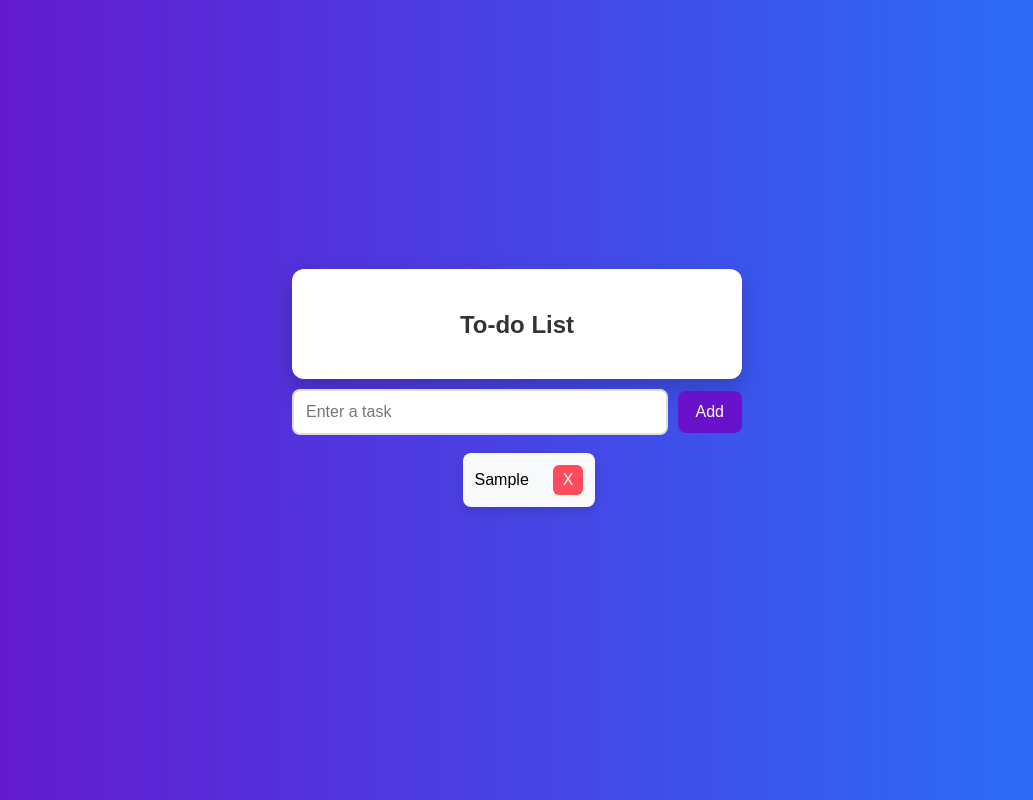
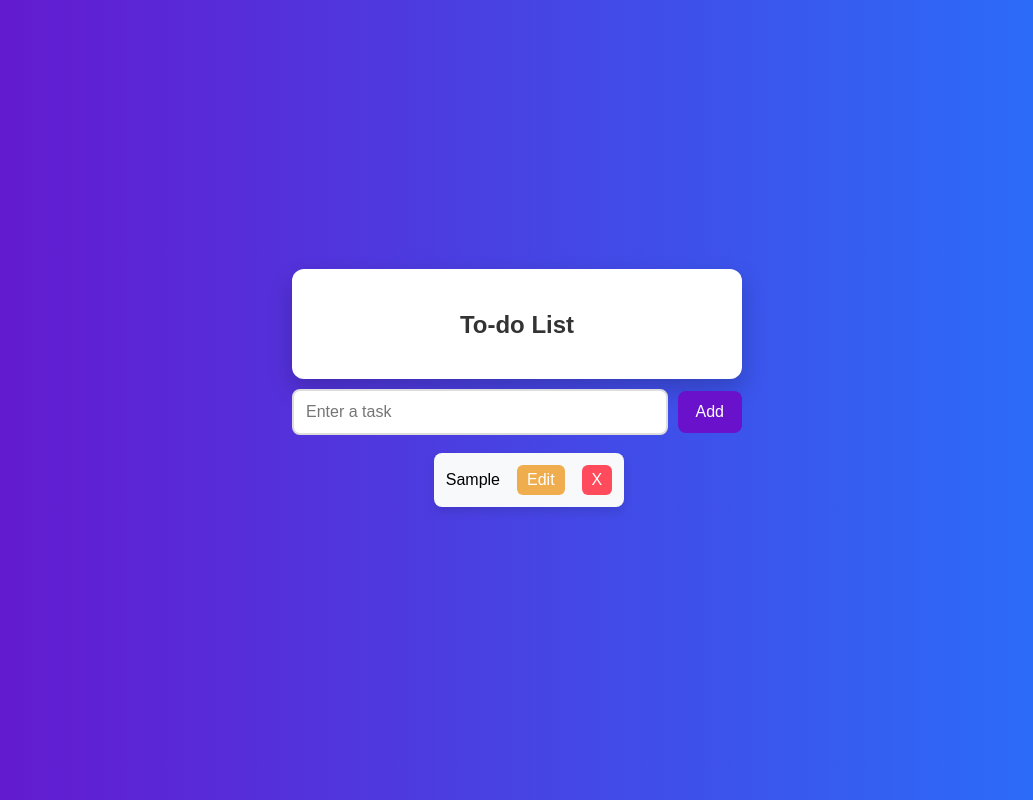
Before and after one commit to jeevia22/todoapp, a plain HTML site: page index.html in a window 1280 px wide. Both pictures are taken after typing "Sample" into the empty fields and a click on the button "Add". Shown: the whole page, without its empty margins (123-1156 px from the left). Drawn offline with Linux system fonts and the light colour scheme.

Commit message:
jeevia change

```diff
--- a/script.js
+++ b/script.js
@@ -9,13 +9,39 @@ function addTask() {
 
     let taskList = document.getElementById("taskList");
     let listItem = document.createElement("li");
-    listItem.innerHTML = `${taskText} <button class="delete-btn" onclick="removeTask(this)">X</button>`;
+
+    let taskSpan = document.createElement("span");
+    taskSpan.textContent = taskText;
+
+    let editButton = document.createElement("button");
+    editButton.textContent = "Edit";
+    editButton.classList.add("edit-btn");
+    editButton.onclick = function() {
+        editTask(taskSpan);
+    };
+
+    let deleteButton = document.createElement("button");
+    deleteButton.textContent = "X";
+    deleteButton.classList.add("delete-btn");
+    deleteButton.onclick = function() {
+        removeTask(listItem);
+    };
+
+    listItem.appendChild(taskSpan);
+    listItem.appendChild(editButton);
+    listItem.appendChild(deleteButton);
 
     taskList.appendChild(listItem);
     taskInput.value = "";
 }
 
-function removeTask(button) {
-    let listItem = button.parentElement;
+function removeTask(listItem) {
     listItem.remove();
 }
+
+function editTask(taskSpan) {
+    let newText = prompt("Edit your task:", taskSpan.textContent);
+    if (newText !== null && newText.trim() !== "") {
+        taskSpan.textContent = newText.trim();
+    }
+}
--- a/style.css
+++ b/style.css
@@ -1,4 +1,3 @@
-
 body {
     font-family: 'Poppins', sans-serif;
     background: linear-gradient(to right, #6a11cb, #2575fc);
@@ -25,13 +24,11 @@ body {
     width: 400px;
 }
 
-
 h1 {
     color: #333;
     font-size: 24px;
     margin-bottom: 15px;
 }
-
 
 .input-container {
     display: flex;
@@ -56,7 +53,6 @@ input:focus {
     outline: none;
 }
 
-
 button {
     background: #6a11cb;
     color: white;
@@ -71,7 +67,6 @@ button {
 button:hover {
     background: #4b0fa3;
 }
-
 
 ul {
     list-style: none;
@@ -91,14 +86,14 @@ li {
     box-shadow: 0px 5px 10px rgba(0, 0, 0, 0.1);
 }
 
-
-.delete-btn {
+.delete-btn, .edit-btn {
     background: #ff4b5c;
     color: white;
     border: none;
     padding: 6px 10px;
     cursor: pointer;
     border-radius: 6px;
+    margin-left: 5px;
     transition: 0.3s;
 }
 
@@ -106,6 +101,13 @@ li {
     background: #d43f4c;
 }
 
+.edit-btn {
+    background: #f0ad4e;
+}
+
+.edit-btn:hover {
+    background: #d6891c;
+}
 
 @media (max-width: 400px) {
     .container {
```
Also changed, not shown: index.html (+0 -3 lines).
